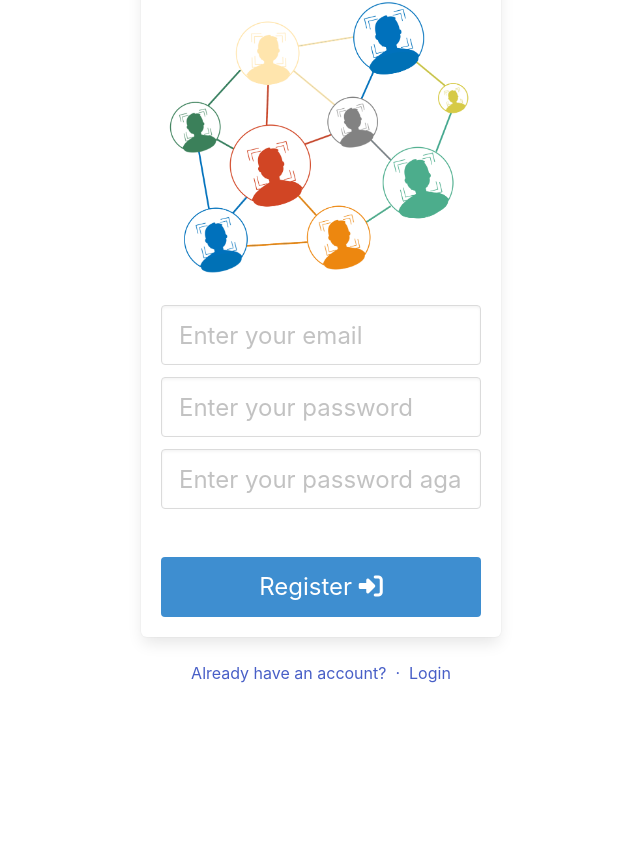
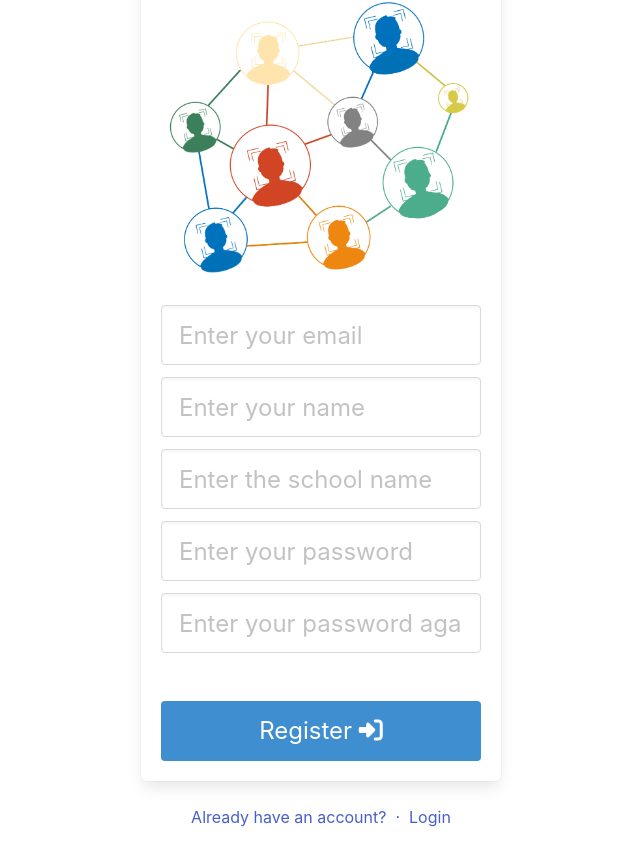
Before and after one commit to DavidKatz-il/social-relationships, a React (Create React App) app in the folder frontend/: page /register in a window 1280 px wide. Shown: the part 560-1425 px from the top of the page, without its empty margins (319-959 px from the left). Before the commit the page ends 1305 px from the top, so only its background shows below. Built offline with nearby package versions, Linux system fonts and the light colour scheme; no server answers.

Commit message:
add teacher_name and school_name

```diff
--- a/frontend/src/components/User/Register.jsx
+++ b/frontend/src/components/User/Register.jsx
@@ -7,6 +7,8 @@ import * as g from "../../Global";
 
 export const Register = () => {
   const [email, setEmail] = useState("");
+  const [teacherName, setTeacherName] = useState("");
+  const [schoolName, setSchoolName] = useState("");
   const [password, setPassword] = useState("");
   const [confirmationPassword, setConfirmationPassword] = useState("");
   const [errorMessage, setErrorMessage] = useState("");
@@ -17,7 +19,7 @@ export const Register = () => {
   }
 
   async function submitRegistration() {
-    const body = JSON.stringify({ email: email, hashed_password: password });
+    const body = JSON.stringify({ email: email, hashed_password: password, teacher_name: teacherName, school_name: schoolName });
     await g.fetchData("POST", "application/json", undefined, "/api/users", setErrorMessage, "", setData, undefined, body);
     /*const requestOptions = {
       method: "POST",
@@ -57,6 +59,18 @@ export const Register = () => {
               </div>
               <div className="field">
                 <div className="control">
+                  <input className="input is-large" type="text" placeholder="Enter your name" autoFocus=""
+                    value={teacherName} onChange={(e) => setTeacherName(e.target.value)} required />
+                </div>
+              </div>
+              <div className="field">
+                <div className="control">
+                  <input className="input is-large" type="text" placeholder="Enter the school name" autoFocus=""
+                    value={schoolName} onChange={(e) => setSchoolName(e.target.value)} required />
+                </div>
+              </div>
+              <div className="field">
+                <div className="control">
                   <input className="input is-large" type="password" placeholder="Enter your password"
                     value={password} onChange={(e) => setPassword(e.target.value)} required />
                 </div>
```
Also changed, not shown: 2 other files (tests, documents, lock files or other folders).
